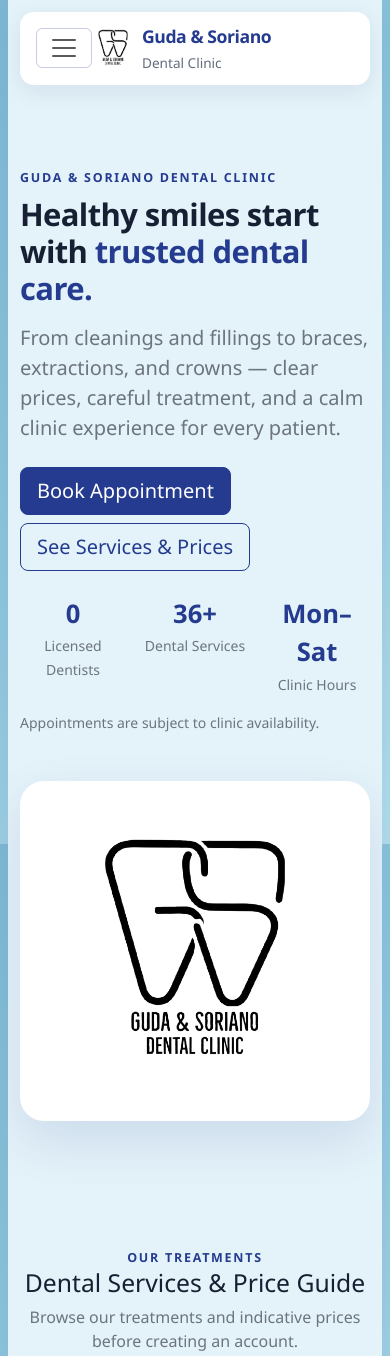
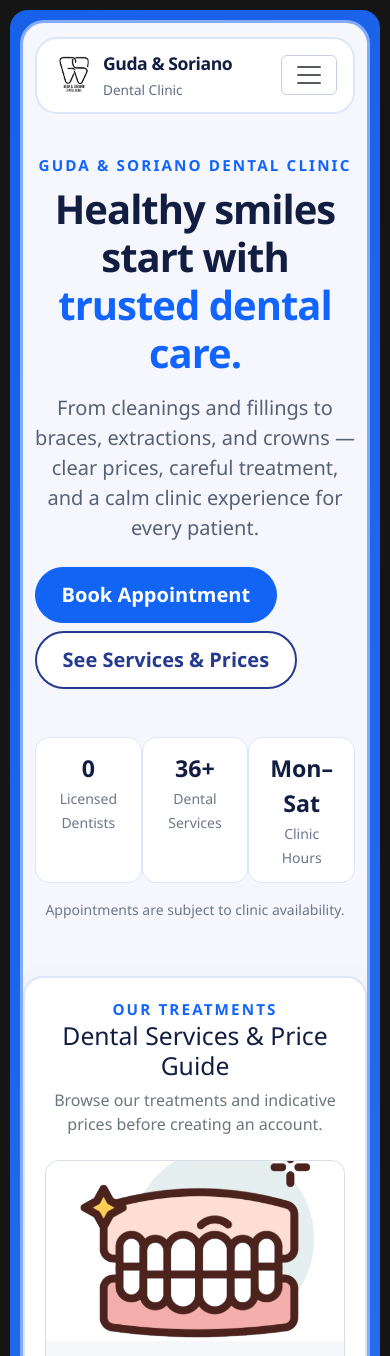
Before and after one commit to atreyuuu009/orachart-laravel, a Laravel app: page / in a window 390 px wide. Shown: the top 1356 px of the page. Run offline with Laravel 12, Linux system fonts and the light colour scheme; data comes from the database, SQL or seed files in the repository; data that the repository does not hold is empty.

Commit message:
I change the landing page

```diff
--- a/public/css/theme.css
+++ b/public/css/theme.css
@@ -18,34 +18,50 @@
 
 /* ---------- landing ---------- */
 body:has(.landing-nav) {
-  background-color: #87bfd9;
-  background-image: linear-gradient(135deg, #7eb8d4 0%, #91c7df 52%, #b3dcec 100%);
-  background-attachment: fixed;
+  background: #151515;
 }
-.landing-page-shell { width: min(1400px, calc(100% - 64px)); min-height: 100vh; margin: 0 auto; overflow: hidden; background: #e4f2f9; box-shadow: 0 0 36px rgba(28, 75, 101, .08); }
-.landing-main { min-height: calc(100vh - 80px); }
+.landing-page-shell { width: min(1600px, calc(100% - 64px)); min-height: 100vh; margin: 32px auto; padding: 36px; overflow: hidden; border-radius: 24px; background: linear-gradient(120deg, #1760e8, #3179f2 55%, #1452df); }
+.landing-page-content { min-height: calc(100vh - 136px); overflow: hidden; border: 5px solid #82aaff; border-radius: 38px; background: #f5f7fc; }
+.landing-main { min-height: calc(100vh - 216px); }
 .landing-nav { padding: 0; background: transparent; }
-.landing-nav-frame { width: min(1400px, calc(100% - 64px)); margin: 1.5rem auto; padding: 0; }
-.landing-nav-inner { min-height: 64px; display: flex; align-items: center; border-radius: 14px; background: #fff; box-shadow: 0 6px 24px rgba(24, 39, 75, .08); }
+.landing-nav-frame { width: calc(100% - 64px); margin: 28px auto 0; padding: 0; }
+.landing-nav-inner { min-height: 76px; display: flex; align-items: center; border: 2px solid #dce6fa; border-radius: 999px; background: #fff; }
 .landing-nav .container-fluid { display: flex; align-items: center; position: relative; }
-.landing-nav .navbar-brand { position: absolute; z-index: 1; left: 50%; transform: translateX(-50%); margin: 0; color: #243b8f; }
-.landing-nav .navbar-brand strong { font-size: 1.2rem; font-weight: 600; letter-spacing: -.025em; }
+.landing-nav .navbar-brand { position: static; transform: none; margin: 0 1.5rem 0 0; color: #111e42; }
+.landing-nav .navbar-brand strong { font-size: 1.25rem; font-weight: 600; letter-spacing: -.025em; color: #111e42 !important; }
 .landing-nav .navbar-brand small { font-size: .9rem; color: #626d7e !important; }
 .landing-nav .navbar-collapse { width: 100%; flex-grow: 1; justify-content: space-between; }
 .landing-nav .landing-nav-links, .landing-nav .landing-nav-actions { flex-direction: row; }
-.landing-nav .nav-link { color: #273142; font-size: .95rem; padding: .5rem .5rem !important; }
-.landing-nav .nav-link:hover { color: var(--gs-primary); }
-.landing-nav .btn-primary { min-width: 0; padding: .55rem 1rem; border-radius: 8px; font-size: .95rem; font-weight: 600; }
+.landing-nav .landing-nav-links { margin: 0 auto; }
+.landing-nav .landing-nav-actions { border: 2px solid #dce6fa; border-radius: 999px; padding: 4px; }
+.landing-nav .nav-link { color: #3b465e; font-size: 1rem; padding: .5rem .65rem !important; }
+.landing-nav .nav-link.active, .landing-nav .nav-link:hover { color: #1264ff; }
+.landing-nav .btn-primary { min-width: 0; padding: .55rem 1.25rem; border-radius: 999px; font-size: 1rem; font-weight: 600; background: #102f68; border-color: #102f68; }
+.landing-nav .landing-nav-actions .nav-link { color: #1264ff; font-weight: 600; }
 .landing-nav .navbar-toggler { border-color: rgba(36,59,143,.25); }
 .brand-logo { width: 42px; height: 42px; object-fit: contain; }
-.landing-hero { background: transparent; padding: 4.5rem 0 4rem; }
-.landing-hero h1 { font-weight: 800; letter-spacing: -.02em; }
-.landing-hero h1 span { color: var(--gs-primary); }
-.eyebrow { font-size: .78rem; letter-spacing: .14em; font-weight: 700; color: var(--gs-primary); }
+.landing-hero { background: transparent; padding: 3.5rem 0 2rem; }
+.landing-hero .row { justify-content: center; }
+.landing-hero .row > .col-lg-7 { width: min(100%, 980px); text-align: center; }
+.landing-hero .row > .col-lg-5 { display: none; }
+.landing-hero h1 { max-width: 920px; margin: 0 auto 1rem; color: #111e42; font-weight: 700; letter-spacing: -.025em; font-size: clamp(2.5rem, 4.3vw, 4rem); }
+.landing-hero h1 span { color: #1264ff; }
+.landing-hero .lead { max-width: 850px; margin: 0 auto; color: #566176 !important; }
+.landing-hero .btn { border-radius: 999px; padding: .75rem 1.6rem; font-weight: 600; }
+.landing-hero .btn-primary { background: #1264f5; border-color: #1264f5; }
+.landing-hero .btn-outline-primary { background: #fff; border-width: 2px; }
+.eyebrow { font-size: .95rem; letter-spacing: .14em; font-weight: 700; color: #1264ff; }
 .hero-logo-card { min-height: 260px; display: grid; place-items: center; background: #fff; border-radius: 1.5rem; padding: 2.5rem; box-shadow: 0 20px 50px rgba(36,59,143,.12); text-align: center; }
 .hero-logo-card img { display: block; width: 100%; max-width: 340px; max-height: 260px; object-fit: contain; }
-.trust-item strong { display: block; font-size: 1.6rem; color: var(--gs-primary); }
-.section-pad { padding: 4rem 0; }
+.trust-item { max-width: 980px; margin: 2rem auto 0; }
+.trust-item > div { padding: .85rem 1rem; border: 1px solid #dce6fa; border-radius: 14px; background: #fff; }
+.trust-item strong { display: block; font-size: 1.45rem; color: #111e42; }
+.landing-hero .small.text-secondary { color: #6d778a !important; }
+.section-pad { padding: 3rem 0; }
+#services { position: relative; padding: 2rem 0 4rem; margin-top: 0; }
+#services::before { content: ""; position: absolute; z-index: 0; top: 7rem; bottom: 1rem; left: 8%; right: 8%; border-radius: 34px; background: linear-gradient(110deg, #286ef0, #b9ddfa); }
+#services > .container { position: relative; z-index: 1; max-width: 1080px; padding: 2rem; border: 2px solid #dce6fa; border-radius: 28px; background: #fff; box-shadow: 0 16px 36px rgba(26, 54, 105, .1); }
+#services h2 { color: #111e42; }
 .why-icon { width: 52px; height: 52px; border-radius: 14px; background: var(--gs-blue-light); display: grid; place-items: center; font-size: 1.5rem; margin-bottom: .75rem; }
 .dentist-avatar { width: 64px; height: 64px; border-radius: 50%; background: var(--gs-primary); color: #fff; display: grid; place-items: center; font-weight: 700; font-size: 1.2rem; flex: none; }
 .cta-band { background: var(--gs-primary); color: #fff; border-radius: 1.25rem; }
@@ -54,17 +70,24 @@ body:has(.landing-nav) {
 .service-card-image { display: block; width: 100%; height: 180px; object-fit: cover; border-radius: .85rem .85rem 0 0; background: #fff; }
 .price-old { text-decoration: line-through; color: #8a93a5; font-size: .85rem; }
 @media (max-width: 991.98px) {
-  .landing-page-shell { width: calc(100% - 16px); }
-  .landing-nav-frame { width: calc(100% - 24px); margin: .75rem auto; }
-  .landing-nav-inner { min-height: 64px; padding: .4rem 0; }
-  .landing-nav .navbar-brand { position: static; transform: none; margin-right: auto; }
+  .landing-page-shell { width: calc(100% - 20px); margin: 10px auto; padding: 10px; border-radius: 18px; }
+  .landing-page-content { border-width: 3px; border-radius: 24px; }
+  .landing-nav-frame { width: calc(100% - 24px); margin: 14px auto 0; }
+  .landing-nav-inner { min-height: 64px; padding: .4rem 0; border-radius: 22px; }
+  .landing-nav .navbar-brand { order: 1; margin-right: 0; }
+  .landing-nav .navbar-toggler { order: 2; margin-left: auto; }
   .landing-nav .navbar-brand strong { font-size: 1.1rem; }
   .landing-nav .navbar-brand small { font-size: .85rem; }
-  .landing-nav .navbar-collapse { flex-basis: 100%; }
+  .landing-nav .navbar-collapse { order: 3; flex-basis: 100%; }
   .landing-nav .landing-nav-links, .landing-nav .landing-nav-actions { flex-direction: column; align-items: stretch !important; }
+  .landing-nav .landing-nav-links { margin: 0; }
+  .landing-nav .landing-nav-actions { border: 0; padding: 0; }
   .landing-nav .navbar-nav { padding-top: .5rem; }
   .landing-nav .nav-link { font-size: 1rem; }
   .landing-nav .btn-primary { min-width: 0; padding: .55rem 1rem; font-size: .95rem; }
+  .landing-hero { padding: 2.5rem 0 1.5rem; }
+  #services > .container { padding: 1.25rem; border-radius: 20px; }
+  #services::before { left: 4%; right: 4%; border-radius: 24px; }
 }
 
 /* ---------- auth ---------- */
--- a/resources/views/landing.blade.php
+++ b/resources/views/landing.blade.php
@@ -7,6 +7,7 @@
 @endphp
 @section('body')
 <div class="landing-page-shell">
+<div class="landing-page-content">
 <nav class="landing-nav navbar navbar-expand-lg sticky-top">
   <div class="landing-nav-frame">
     <div class="landing-nav-inner">
@@ -18,6 +19,7 @@
         </a>
         <div class="collapse navbar-collapse" id="lnav">
           <ul class="navbar-nav landing-nav-links align-items-lg-center gap-lg-3">
+            <li class="nav-item"><a class="nav-link active" href="{{ route('landing') }}">Home</a></li>
             <li class="nav-item"><a class="nav-link" href="#services">Services</a></li>
             <li class="nav-item"><a class="nav-link" href="#why">Why Us</a></li>
             <li class="nav-item"><a class="nav-link" href="#dentists">Dentists</a></li>
@@ -102,4 +104,5 @@
   <strong>Guda &amp; Soriano Dental Clinic</strong><span>© {{ date('Y') }} Dental Clinic Management System</span>
 </div></footer>
 </div>
+</div>
 @endsection
```
